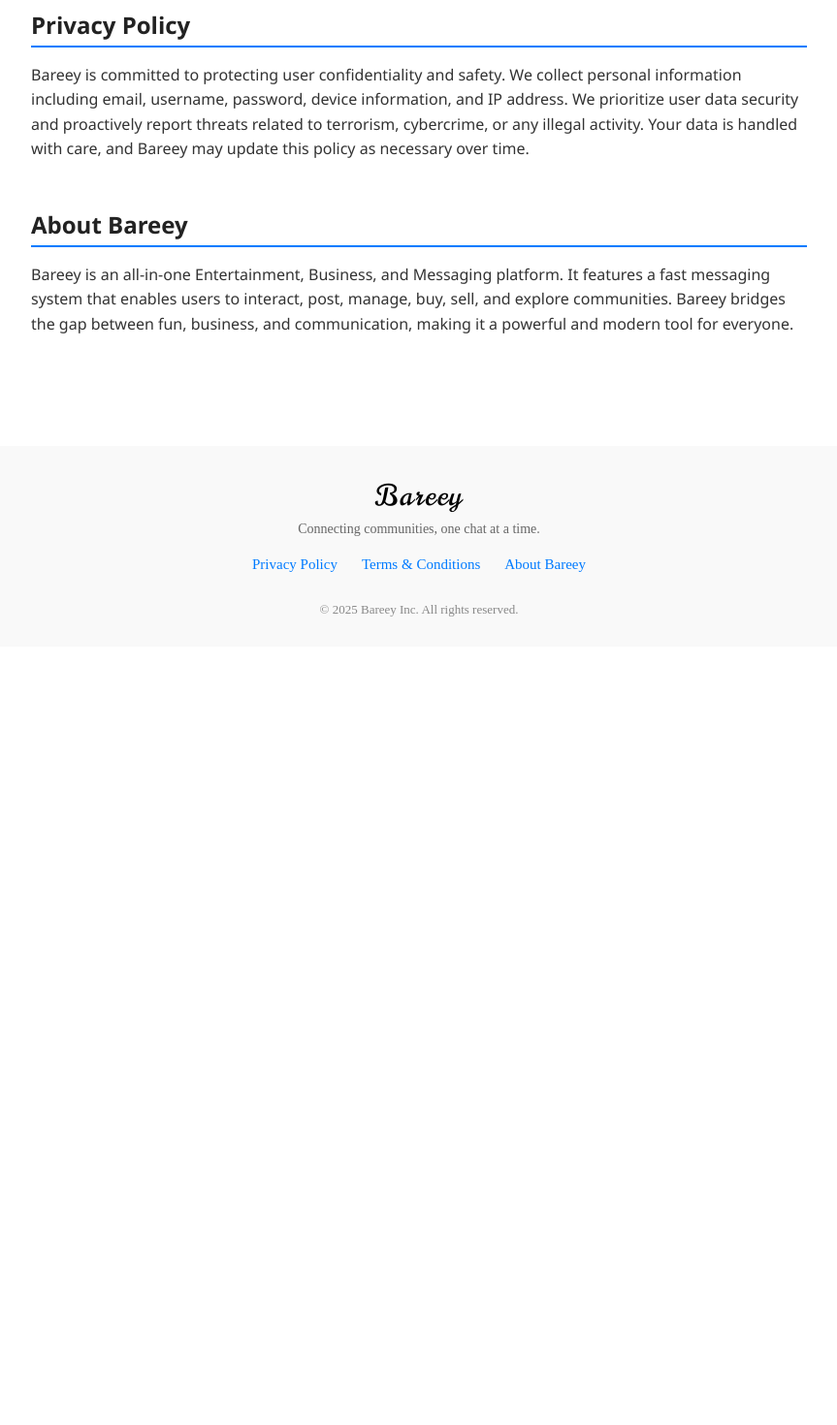
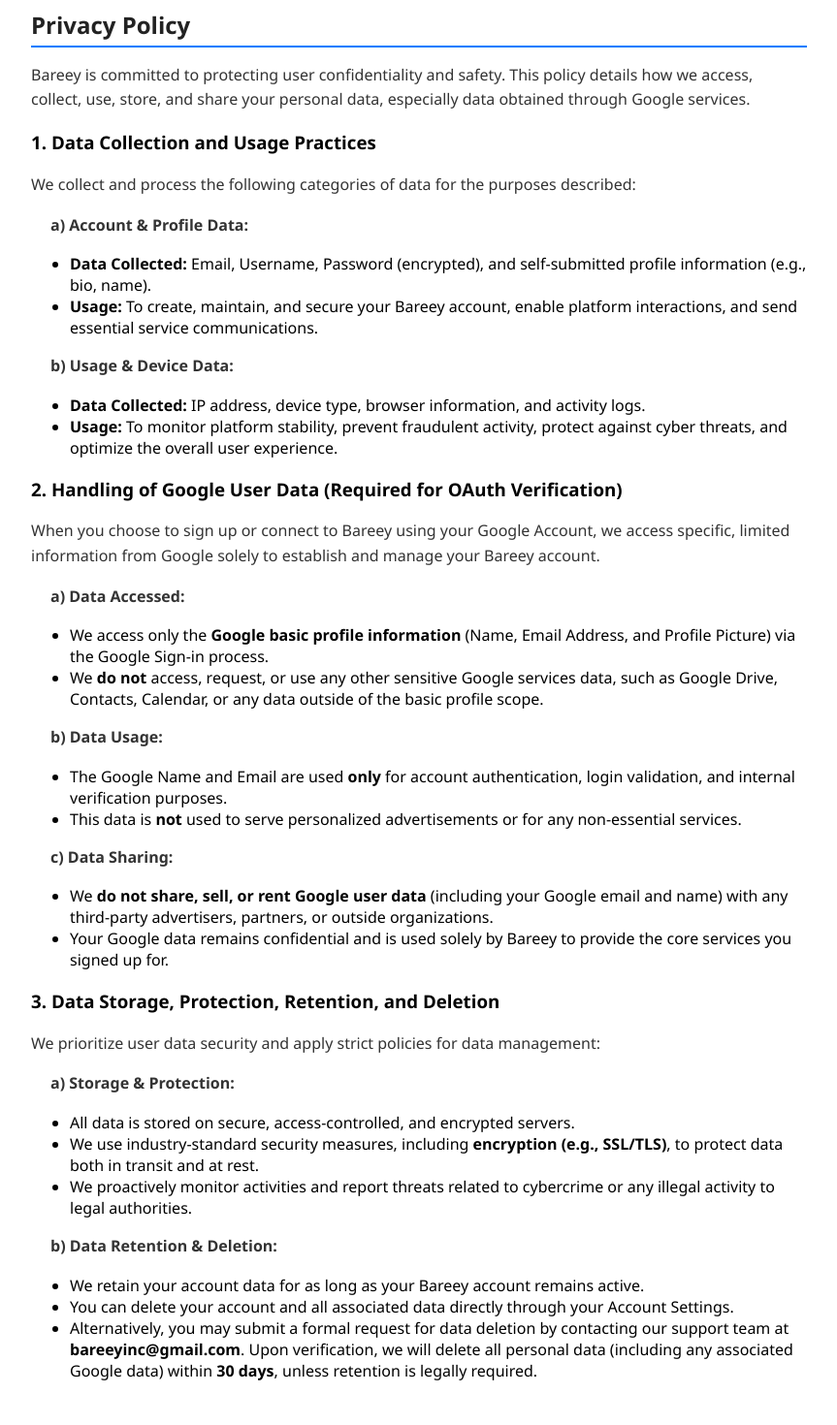
Before and after one commit to bareeyinc/bareeysevelteapp, a SvelteKit app: page /check/privacy in a window 1280 px wide. Shown: the part 400-1870 px from the top of the page at 97% size, without its empty margins (208-1071 px from the left). Before the commit the page ends 1075 px from the top, so only its background shows below. Built offline with nearby package versions, Linux system fonts and the light colour scheme.

Commit message:
updated privacy policy

```diff
--- a/src/lib/components/footer/mobile.svelte
+++ b/src/lib/components/footer/mobile.svelte
@@ -17,6 +17,7 @@
             <a href="/check/privacy#privacy-policy">Privacy Policy</a>
             <a href="/check/privacy#terms">Terms & Conditions</a>
             <a href="/check/privacy#about-bareey">About {appName}</a>
+            <a href="mailto:bareeyinc@gmail.com">Support & Contact</a>
         </div>
 
         <div class="footer-copyright">
--- a/src/routes/check/privacy/+page.svelte
+++ b/src/routes/check/privacy/+page.svelte
@@ -81,11 +81,67 @@
     <section id="privacy-policy" class="bareey-policy-section">
         <h2>Privacy Policy</h2>
         <p>
-            Bareey is committed to protecting user confidentiality and safety.
-            We collect personal information including email, username, password, device information, and IP address.
-            We prioritize user data security and proactively report threats related to terrorism, cybercrime, or any illegal activity.
-            Your data is handled with care, and Bareey may update this policy as necessary over time.
+            Bareey is committed to protecting user confidentiality and safety. This policy details how we access, collect, use, store, and share your personal data, especially data obtained through Google services.
         </p>
+
+        <h3>1. Data Collection and Usage Practices</h3>
+        <p>We collect and process the following categories of data for the purposes described:</p>
+
+        <div style="margin-left: 20px;">
+            <p><strong>a) Account & Profile Data:</strong></p>
+            <ul style="list-style-type: disc; padding-left: 20px;">
+                <li><b>Data Collected:</b> Email, Username, Password (encrypted), and self-submitted profile information (e.g., bio, name).</li>
+                <li><b>Usage:</b> To create, maintain, and secure your Bareey account, enable platform interactions, and send essential service communications.</li>
+            </ul>
+
+            <p><strong>b) Usage & Device Data:</strong></p>
+            <ul style="list-style-type: disc; padding-left: 20px;">
+                <li><b>Data Collected:</b> IP address, device type, browser information, and activity logs.</li>
+                <li><b>Usage:</b> To monitor platform stability, prevent fraudulent activity, protect against cyber threats, and optimize the overall user experience.</li>
+            </ul>
+        </div>
+
+        <h3>2. Handling of Google User Data (Required for OAuth Verification)</h3>
+        <p>When you choose to sign up or connect to Bareey using your Google Account, we access specific, limited information from Google solely to establish and manage your Bareey account.</p>
+
+        <div style="margin-left: 20px;">
+            <p><strong>a) Data Accessed:</strong></p>
+            <ul style="list-style-type: disc; padding-left: 20px;">
+                <li>We access only the <b>Google basic profile information</b> (Name, Email Address, and Profile Picture) via the Google Sign-in process.</li>
+                <li>We <b>do not</b> access, request, or use any other sensitive Google services data, such as Google Drive, Contacts, Calendar, or any data outside of the basic profile scope.</li>
+            </ul>
+
+            <p><strong>b) Data Usage:</strong></p>
+            <ul style="list-style-type: disc; padding-left: 20px;">
+                <li>The Google Name and Email are used <b>only</b> for account authentication, login validation, and internal verification purposes.</li>
+                <li>This data is <b>not</b> used to serve personalized advertisements or for any non-essential services.</li>
+            </ul>
+
+            <p><strong>c) Data Sharing:</strong></p>
+            <ul style="list-style-type: disc; padding-left: 20px;">
+                <li>We <b>do not share, sell, or rent Google user data</b> (including your Google email and name) with any third-party advertisers, partners, or outside organizations.</li>
+                <li>Your Google data remains confidential and is used solely by Bareey to provide the core services you signed up for.</li>
+            </ul>
+        </div>
+
+        <h3>3. Data Storage, Protection, Retention, and Deletion</h3>
+        <p>We prioritize user data security and apply strict policies for data management:</p>
+
+        <div style="margin-left: 20px;">
+            <p><strong>a) Storage & Protection:</strong></p>
+            <ul style="list-style-type: disc; padding-left: 20px;">
+                <li>All data is stored on secure, access-controlled, and encrypted servers.</li>
+                <li>We use industry-standard security measures, including <b>encryption (e.g., SSL/TLS)</b>, to protect data both in transit and at rest.</li>
+                <li>We proactively monitor activities and report threats related to cybercrime or any illegal activity to legal authorities.</li>
+            </ul>
+
+            <p><strong>b) Data Retention & Deletion:</strong></p>
+            <ul style="list-style-type: disc; padding-left: 20px;">
+                <li>We retain your account data for as long as your Bareey account remains active.</li>
+                <li>You can delete your account and all associated data directly through your Account Settings.</li>
+                <li>Alternatively, you may submit a formal request for data deletion by contacting our support team at <b>bareeyinc@gmail.com</b>. Upon verification, we will delete all personal data (including any associated Google data) within <b>30 days</b>, unless retention is legally required.</li>
+            </ul>
+        </div>
     </section>
 
     <section id="about-bareey" class="bareey-policy-section">
```
